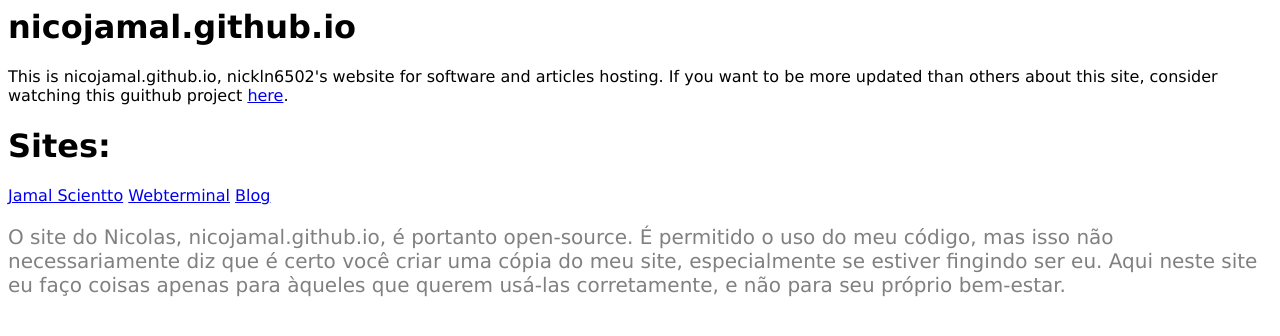
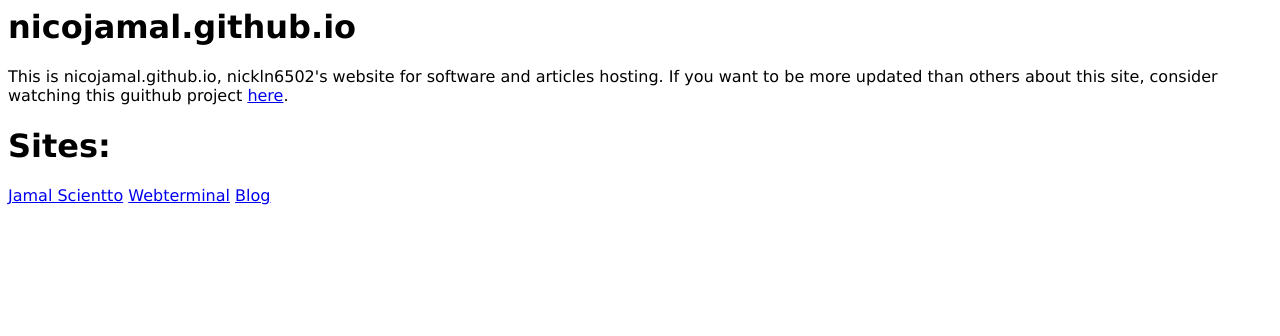
Before and after one commit to nicojamal/nicojamal.github.io, a plain HTML site: page index.html in a window 1280 px wide. Drawn offline with Linux system fonts and the light colour scheme.

Commit message:
Update index.html

```diff
--- a/index.html
+++ b/index.html
@@ -13,4 +13,3 @@
 	<a href="https://jamal-scientto.glitch.me">Jamal Scientto</a>
 	<a href="https://nicknote.neocities.org/wbt">Webterminal</a>
     	<a href="https://nicojamal.github.io/blog">Blog</a>
-<p style="font-size: 20px; color: grey;">O site do Nicolas, nicojamal.github.io, é portanto open-source. É permitido o uso do meu código, mas isso não necessariamente diz que é certo você criar uma cópia do meu site, especialmente se estiver fingindo ser eu. Aqui neste site eu faço coisas apenas para àqueles que querem usá-las corretamente, e não para seu próprio bem-estar.</p>
```
